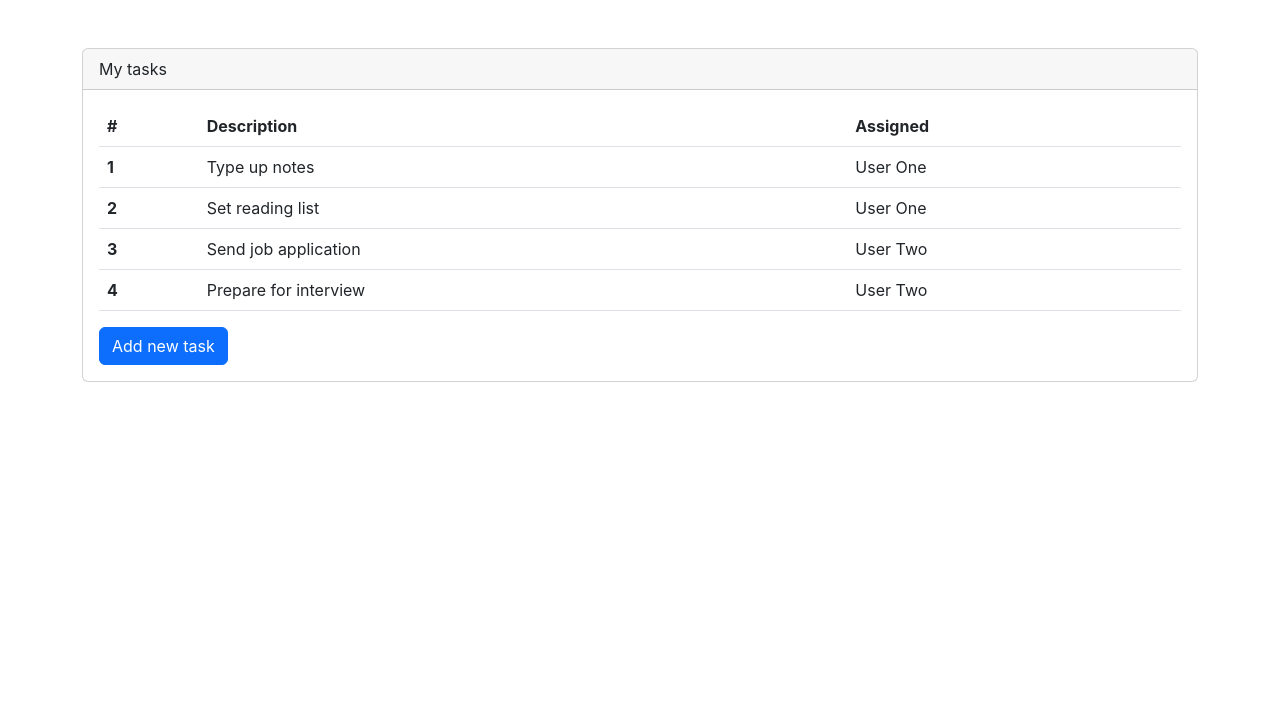
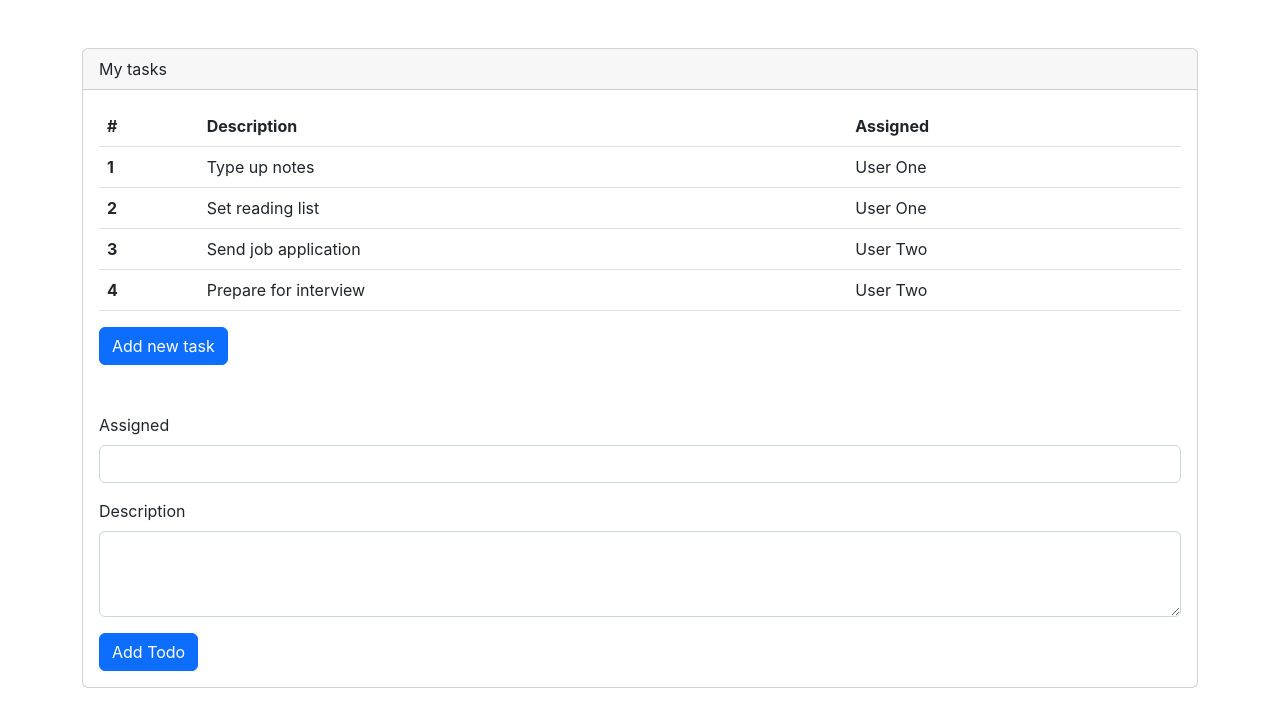
Before and after one commit to OptimusWall-E/react-java-todo, a React (Create React App) app: page / in a window 1280 px wide. Shown: the top 726 px of the page. Built offline with nearby package versions, Linux system fonts and the light colour scheme.

Commit message:
Creating React Form Inputs

```diff
--- a/src/App.js
+++ b/src/App.js
@@ -1,6 +1,7 @@
 import React, {useState} from 'react';
 import './App.css';
 import TodoTable from './components/TodoTable';
+import NewTodoForm from './components/NewTodoForm';
 
 function App() {
 
@@ -35,6 +36,7 @@
           <button className='btn btn-primary' onClick={addTodo}>
             Add new task
           </button>
+          <NewTodoForm/>
         </div>
       </div>
     </div>
--- /dev/null
+++ b/src/components/NewTodoForm.js
@@ -0,0 +1,19 @@
+import React from "react";
+
+function NewTodoForm() {
+  return(
+    <div className='mt-5'>
+      <div className='mb-3'>
+        <label className='form-label'>Assigned</label>
+        <input type='text' className='form-control' required></input>
+      </div>
+      <div className="mb-3">
+        <label className="form-label">Description</label>
+        <textarea className="form-control" rows={3} required></textarea>
+      </div>
+      <button type='button' className="btn btn-primary mt3">Add Todo</button>
+    </div>
+  )
+}
+
+export default NewTodoForm;
```
